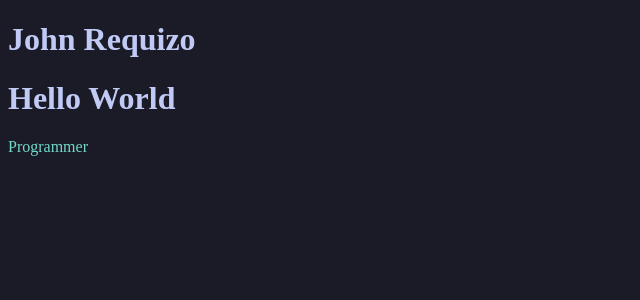
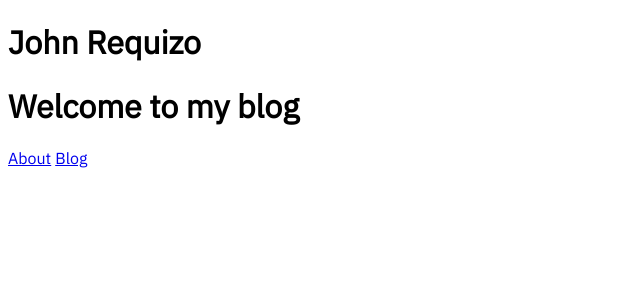
Before and after one commit to Jr-14/my-website, a SvelteKit app: page / in a window 1280 px wide. Shown: the top 300 px of the page, without its empty margins (0-640 px from the left). Built offline with nearby package versions, Linux system fonts and the light colour scheme.

Commit message:
Add fonts and add routing for blog and about

```diff
--- /dev/null
+++ b/src/global.css
@@ -0,0 +1,24 @@
+@import url('https://fonts.googleapis.com/css2?family=IBM+Plex+Sans&display=swap');
+
+@font-face {
+    font-family: 'IBM Plex Sans', sans-serif;
+    font-style: normal;
+    font-weight: 400;
+    src: url('https://fonts.googleapis.com/css2?family=IBM+Plex+Sans&display=swap');
+}
+
+h1 {
+    font-family: 'IBM Plex Sans';
+}
+
+h2 {
+    font-family: 'IBM Plex Sans';
+}
+
+p {
+    font-family: 'IBM Plex Sans';
+}
+
+a {
+    font-family: 'IBM Plex Sans';
+}
--- a/src/routes/+page.svelte
+++ b/src/routes/+page.svelte
@@ -1,23 +1,11 @@
 <script>
+    import '../global.css';
     import Heading from "./Heading.svelte";
 </script>
 
 <Heading />
 
-<h1>Hello World</h1>
+<h1>Welcome to my blog</h1>
 
-<p>Programmer</p>
-
-<style>
-    :global(body) {
-        background-color: #1a1b26;
-    }
-
-    :global(p) {
-        color: #73daca;
-    }
-
-    :global(h1) {
-        color: #c0caf5;
-    }
-</style>
+<a href="/about">About</a>
+<a href="/blog">Blog</a>
--- /dev/null
+++ b/src/routes/about/+page.svelte
@@ -0,0 +1,5 @@
+<script>
+    import '../../global.css';
+</script>
+
+<h1>About Me</h1>
--- /dev/null
+++ b/src/routes/blog/+page.svelte
@@ -0,0 +1,5 @@
+<script>
+    import '../../global.css';
+</script>
+
+<h1>Blog Posts</h1>
```
